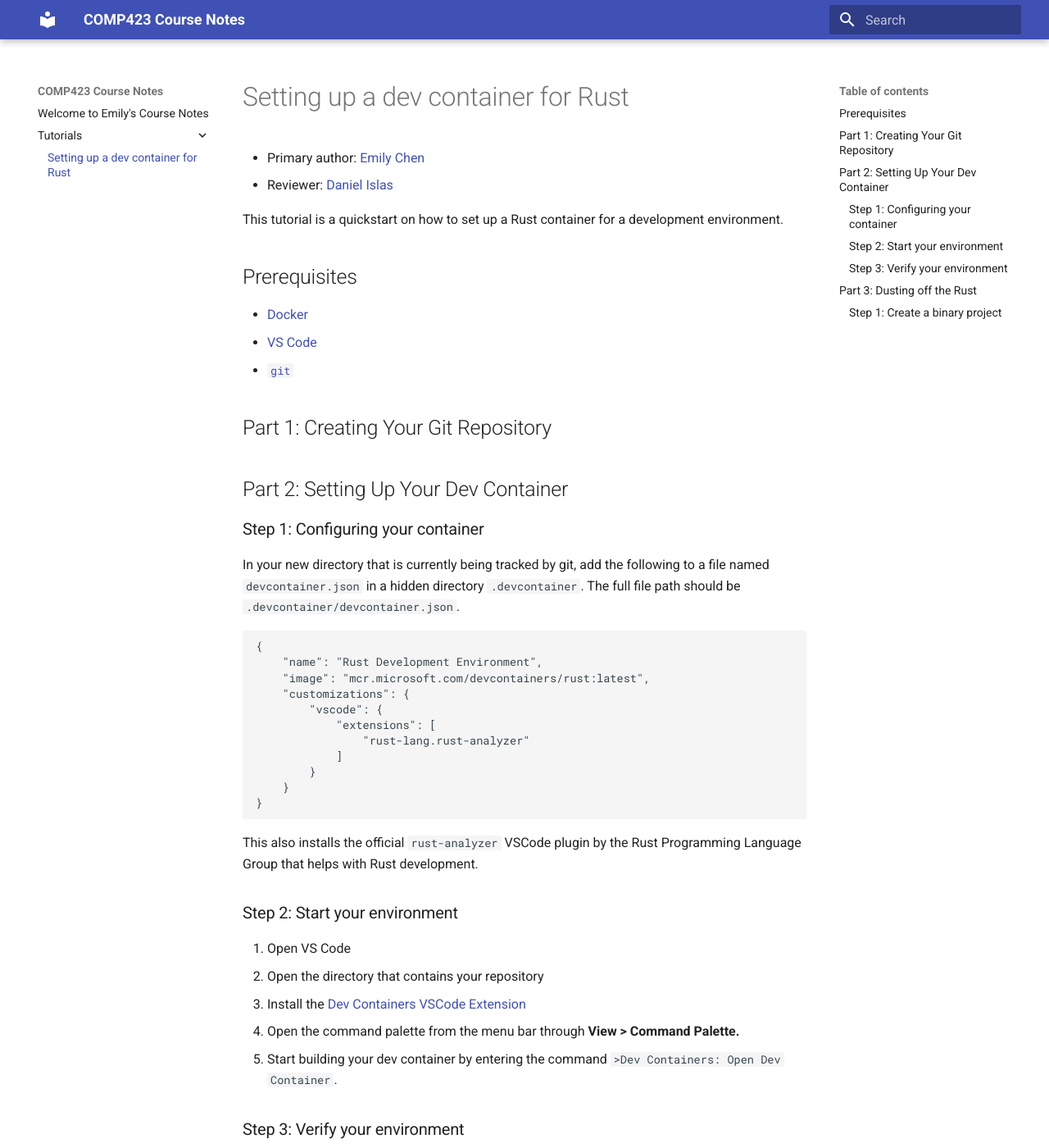
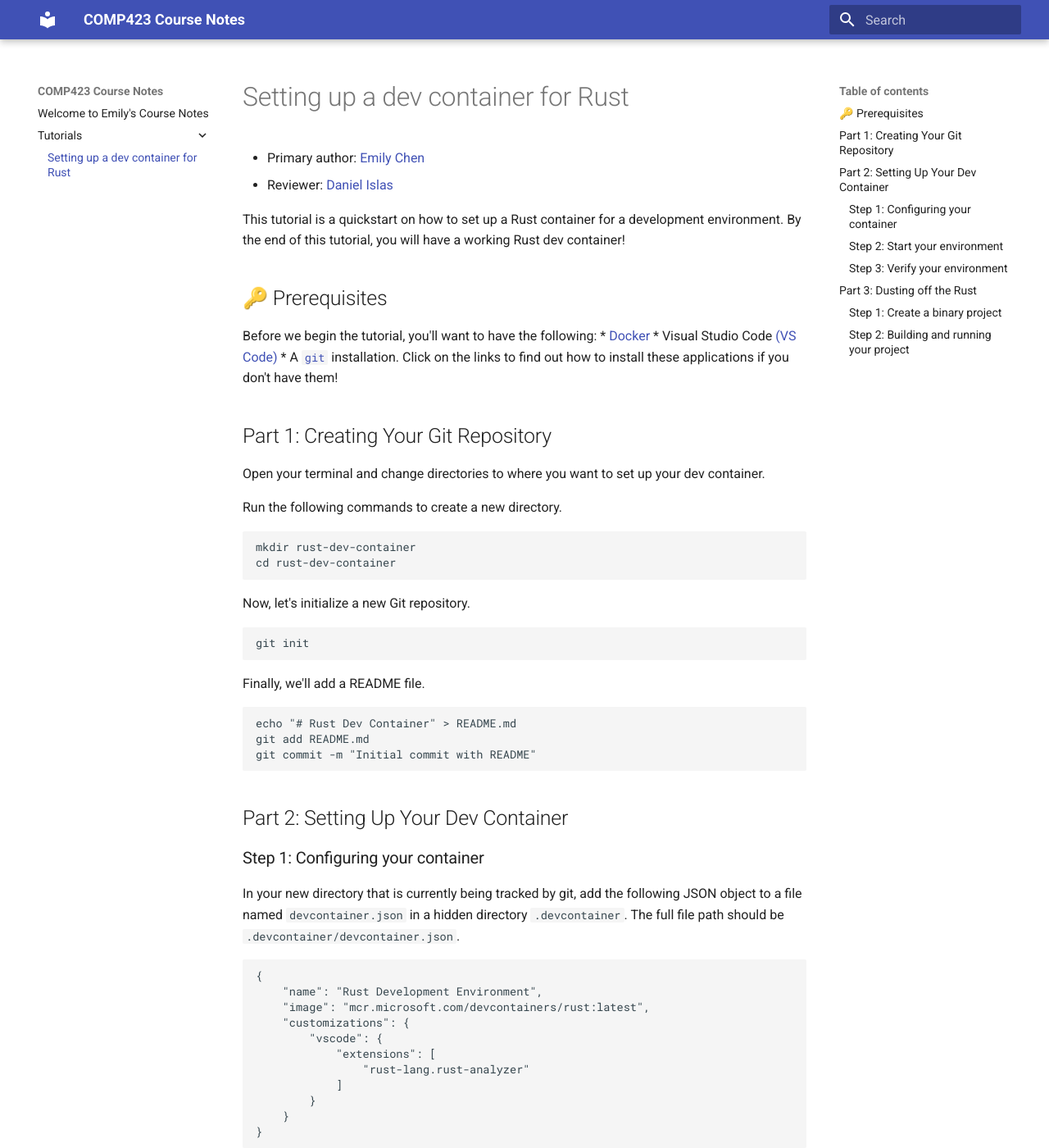
Before and after one commit to emsesc/comp423-course-notes, an MkDocs documentation site: the page built from docs/tutorials/rust-setup.md, in a window 1280 px wide and 1400 px high. Shown: the whole window at 82% size. Built offline with MkDocs 1.6.1 and Material for MkDocs 9.7.7, drawn with Linux system fonts in a browser that asks for light colours; some of the changed text lies outside the part shown.

Commit message:
add creating git repo"

````diff
--- a/docs/tutorials/rust-setup.md
+++ b/docs/tutorials/rust-setup.md
@@ -3,18 +3,39 @@
 * Primary author: [Emily Chen](https://github.com/emsesc)
 * Reviewer: [Daniel Islas](https://github.com/DanielBautista7799)
 
-This tutorial is a quickstart on how to set up a Rust container for a development environment.
+This tutorial is a quickstart on how to set up a Rust container for a development environment. By the end of this tutorial, you will have a working Rust dev container!
 
-## Prerequisites
+## 🔑 Prerequisites
+Before we begin the tutorial, you'll want to have the following:
 * [Docker](https://docs.docker.com/engine/install/)
-* [VS Code](https://code.visualstudio.com/download)
-* [`git`](https://git-scm.com/book/en/v2/Getting-Started-Installing-Git)
+* Visual Studio Code [(VS Code)](https://code.visualstudio.com/download)
+* A [`git`](https://git-scm.com/book/en/v2/Getting-Started-Installing-Git) installation.
+Click on the links to find out how to install these applications if you don't have them!
 
 ## Part 1: Creating Your Git Repository
+Open your terminal and change directories to where you want to set up your dev container.
+
+Run the following commands to create a new directory.
+```
+mkdir rust-dev-container
+cd rust-dev-container
+```
+
+Now, let's initialize a new Git repository.
+```
+git init
+```
+
+Finally, we'll add a README file.
+```
+echo "# Rust Dev Container" > README.md
+git add README.md
+git commit -m "Initial commit with README"
+```
 
 ## Part 2: Setting Up Your Dev Container
 ### Step 1: Configuring your container
-In your new directory that is currently being tracked by git, add the following to a file named `devcontainer.json` in a hidden directory `.devcontainer`. The full file path should be `.devcontainer/devcontainer.json`.
+In your new directory that is currently being tracked by git, add the following JSON object to a file named `devcontainer.json` in a hidden directory `.devcontainer`. The full file path should be `.devcontainer/devcontainer.json`.
 ```
 {
     "name": "Rust Development Environment",
@@ -28,7 +49,9 @@ In your new directory that is currently being tracked by git, add the following
     }
 }
 ```
-This also installs the official `rust-analyzer` VSCode plugin by the Rust Programming Language Group that helps with Rust development.
+* The **name** allows you to differentiate development environments.
+* The **image** specifies the prebuilt Rust container image from Microsoft that we will be using.
+* The **customizations** species to also install the official `rust-analyzer` VSCode plugin by the Rust Programming Language Group that helps with Rust development.
 
 ### Step 2: Start your environment
 1. Open VS Code
@@ -57,4 +80,27 @@ fn main() {
 }
 ```
 
-You can find more information about `cargo` in [this documentation](https://doc.rust-lang.org/cargo/guide/creating-a-new-project.html)!
+Let's customize it for ourselves by making it output "Hello COMP423" instead. Modify the file to read the following:
+```rust
+fn main() {
+    println!("Hello COMP423");
+}
+```
+
+### Step 2: Building and running your project
+There are two ways to build and run your project.
+
+The first way is to use `cargo build`.
+```
+cargo build
+./target/debug/hello_world
+```
+
+The second way is to do both commands in one step with `cargo run`.
+```
+cargo run
+```
+
+The difference is....
+
+put in tooltip -> You can find more information about `cargo` in [this documentation](https://doc.rust-lang.org/cargo/guide/creating-a-new-project.html)!
````
